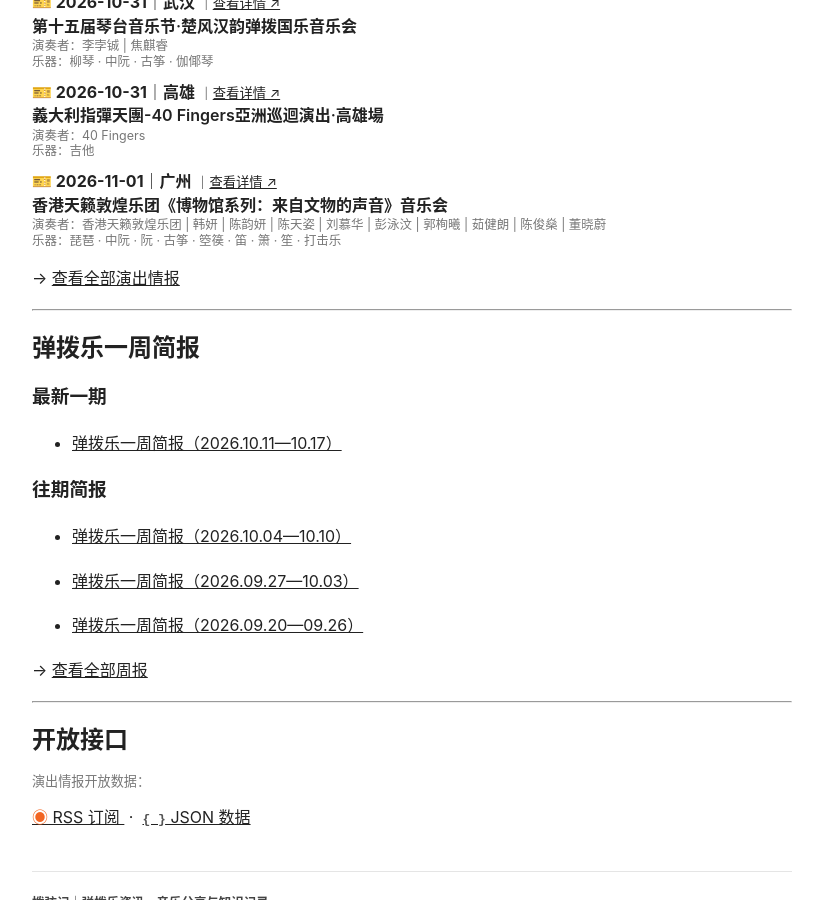
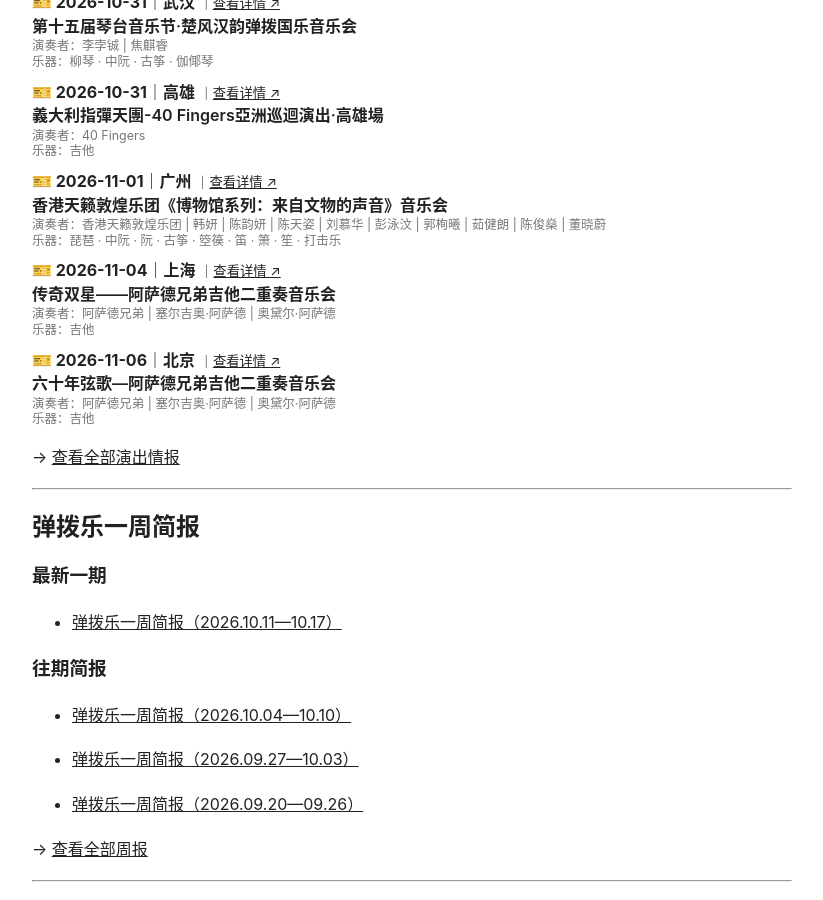
Before and after one commit to KeenKwok/boxianji, a Jekyll site: the page built from index.md, in a window 1280 px wide and 900 px high, scrolled down 1291 px. Shown: the whole window, without its empty margins (228-1051 px from the left). Built offline with Jekyll 4.4.1, drawn with Linux system fonts in a browser that asks for light colours.

Commit message:
更新 attention.yml

```diff
--- a/_data/attention.yml
+++ b/_data/attention.yml
@@ -1,3 +1,27 @@
+- id: "20261106-beijing-liushinian-xiange-assad-brothers-guitar"
+  date: "2026-11-06"
+  city: "北京"
+  title: "六十年弦歌—阿萨德兄弟吉他二重奏音乐会"
+  performers:
+    - "阿萨德兄弟"
+    - "塞尔吉奥·阿萨德"
+    - "奥黛尔·阿萨德"
+  instruments:
+    - "吉他"
+  link: "https://mp.weixin.qq.com/s/V7WVAQnGF_ddyq1G_Qr-ig"
+
+- id: "20261104-shanghai-chuanqi-shuangxing-assad-brothers-guitar"
+  date: "2026-11-04"
+  city: "上海"
+  title: "传奇双星——阿萨德兄弟吉他二重奏音乐会"
+  performers:
+    - "阿萨德兄弟"
+    - "塞尔吉奥·阿萨德"
+    - "奥黛尔·阿萨德"
+  instruments:
+    - "吉他"
+  link: "https://mp.weixin.qq.com/s/V7WVAQnGF_ddyq1G_Qr-ig"
+
 - id: "20261101-guangzhou-tianlai-dunhuang-museum-sounds"
   date: "2026-11-01"
   city: "广州"
```
